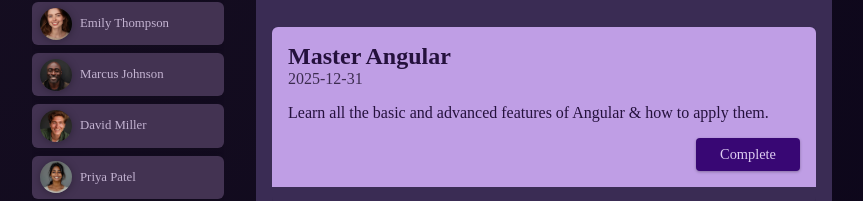
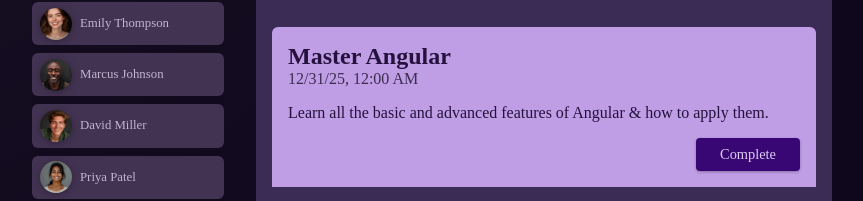
Before and after one commit to bytechanokchon/lecture-angular, an Angular app in the folder projects/first-angular-app/: page / in a window 1280 px wide. Both pictures are taken after a click on the button "Jasmine Washington". Shown: the part 326-527 px from the top of the page, without its empty margins (208-1071 px from the left). Built offline with nearby package versions, Linux system fonts and the light colour scheme.

Commit message:
lecture: pipe

```diff
--- a/projects/first-angular-app/src/app/tasks/task/task.html
+++ b/projects/first-angular-app/src/app/tasks/task/task.html
@@ -1,7 +1,7 @@
 <app-card>
     <article>
         <h2>{{ task.title }}</h2>
-        <time>{{ task.dueDate }}</time>
+        <time>{{ task.dueDate | date:'short' }}</time>
         <p>{{ task.summary }}</p>
         <p class="actions">
             <button (click)="onCompleteTask()">Complete</button>
--- a/projects/first-angular-app/src/app/tasks/task/task.ts
+++ b/projects/first-angular-app/src/app/tasks/task/task.ts
@@ -1,10 +1,11 @@
 import { Component, EventEmitter, Input, Output } from '@angular/core';
 import { ITaskModel } from './task.model';
 import { Card } from "../../shared/card/card";
+import { DatePipe } from '@angular/common';
 
 @Component({
   selector: 'app-task',
-  imports: [Card],
+  imports: [Card, DatePipe],
   templateUrl: './task.html',
   styleUrl: './task.css',
 })
```
Also changed, not shown: 1 other file (tests, documents, lock files or other folders).
